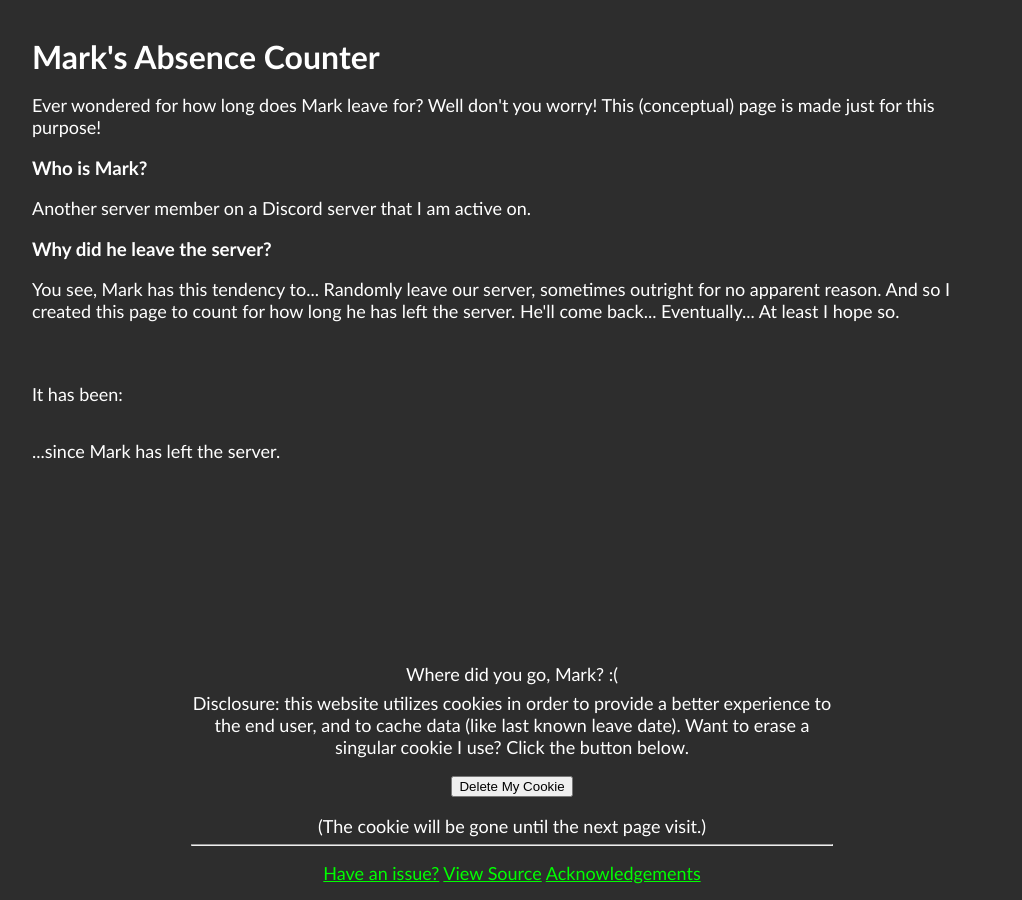
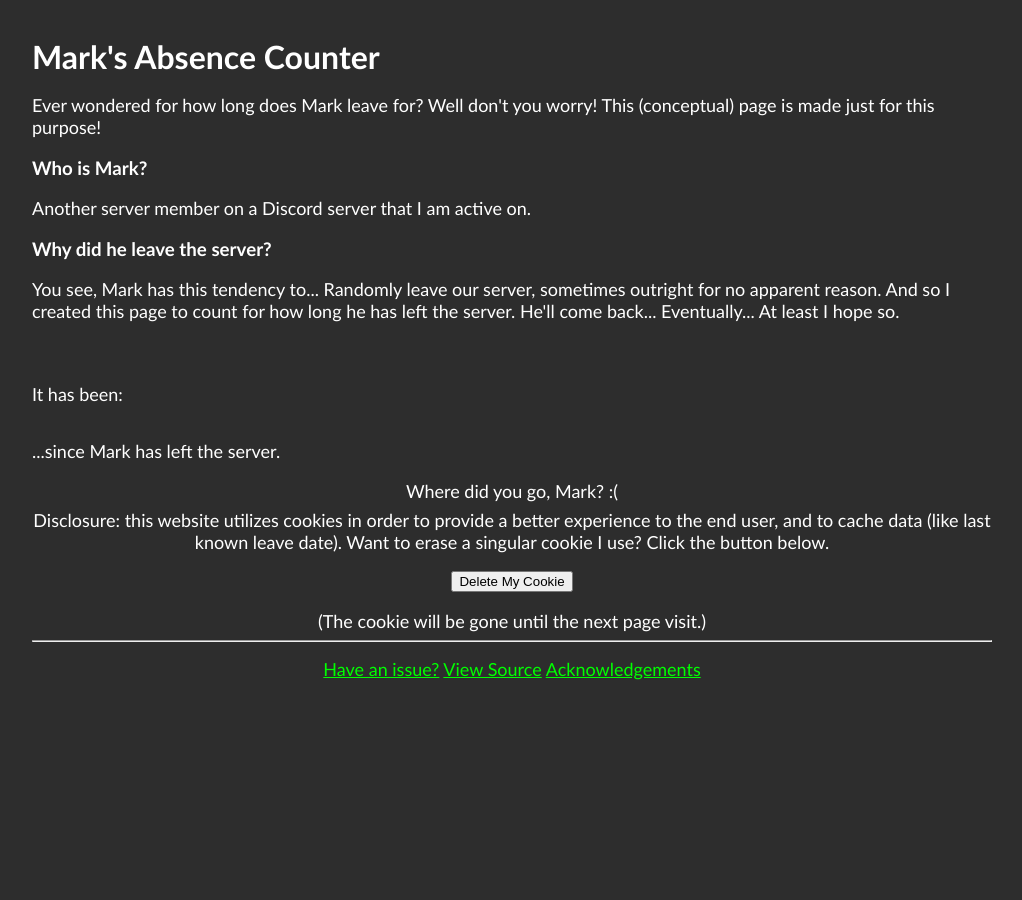
Before and after one commit to RedSQL/redsql.github.io, a Jekyll site: the page projects/mark_absence.html, which Jekyll copies as it is, in a window 1280 px wide. Shown: the whole page, without its empty margins (128-1150 px from the left). Built offline with Jekyll 4.4.1, drawn with Linux system fonts in a browser that asks for light colours; comment, search, counter and statistics services are not loaded.

Commit message:
Absence project fixups
This commit:

* Adds viewport meta

* Fixes footer acting weird on resolutions other than full hd

* Fixes more identation

```diff
--- a/projects/mark_absence.html
+++ b/projects/mark_absence.html
@@ -3,24 +3,13 @@
 	<head>
 	<!-- Thanks, JS-Cookie for saving me headache! :-) -->
 	<script src="https://cdn.jsdelivr.net/npm/js-cookie@rc/dist/js.cookie.min.js"></script>
+	<meta name="viewport" content="width=device-width, initial-scale=1">
 	<link rel="stylesheet" type="text/css" href="../res/style.css">
 		<title>Mark's Absence Counter</title>
 		<style>
-			.bottom-footer {
-				left: 0;
-				bottom: 0;
-				width: 100%;
-				text-align: center;
-				position: fixed;
-			}
 			.date {
 				color: #ffd300;
 				font-size: 220%;
-			}
-			footer hr {
-				width: 50%;
-				margin: 0 auto;
-				bottom: 5%;
 			}
 			noscript {
 				font-size: 50px;
@@ -40,7 +29,6 @@
 		<p id='watcher'>It has been:</p><p class='date' id='thething'></p>
 		<p id='watcher2'>...since Mark has left the server.</p>
 	</body>
-	<!-- todo: some weird stuff going on here, fix it later kthx -->
 	<footer>
 		<div class='bottom-footer'>
 			<p id='canary'>Where did you go, Mark? :(</p>
--- a/res/style.css
+++ b/res/style.css
@@ -47,7 +47,6 @@ p, li, abbr {
 .legal {
 	text-align: center;
 	margin: 0 auto;
-	width: 50%;
 	bottom: 15px;
 }
 
```
Lines whose indentation alone changed are shown as unchanged.
